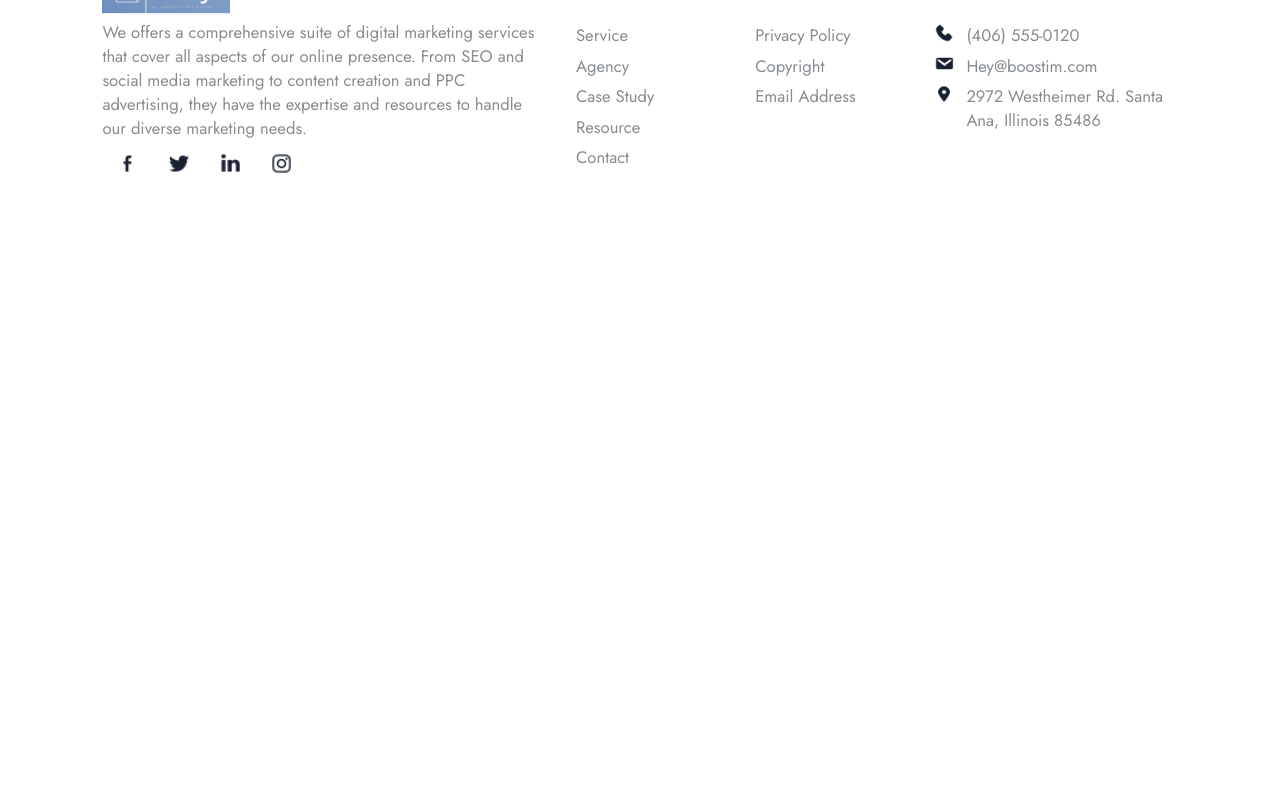
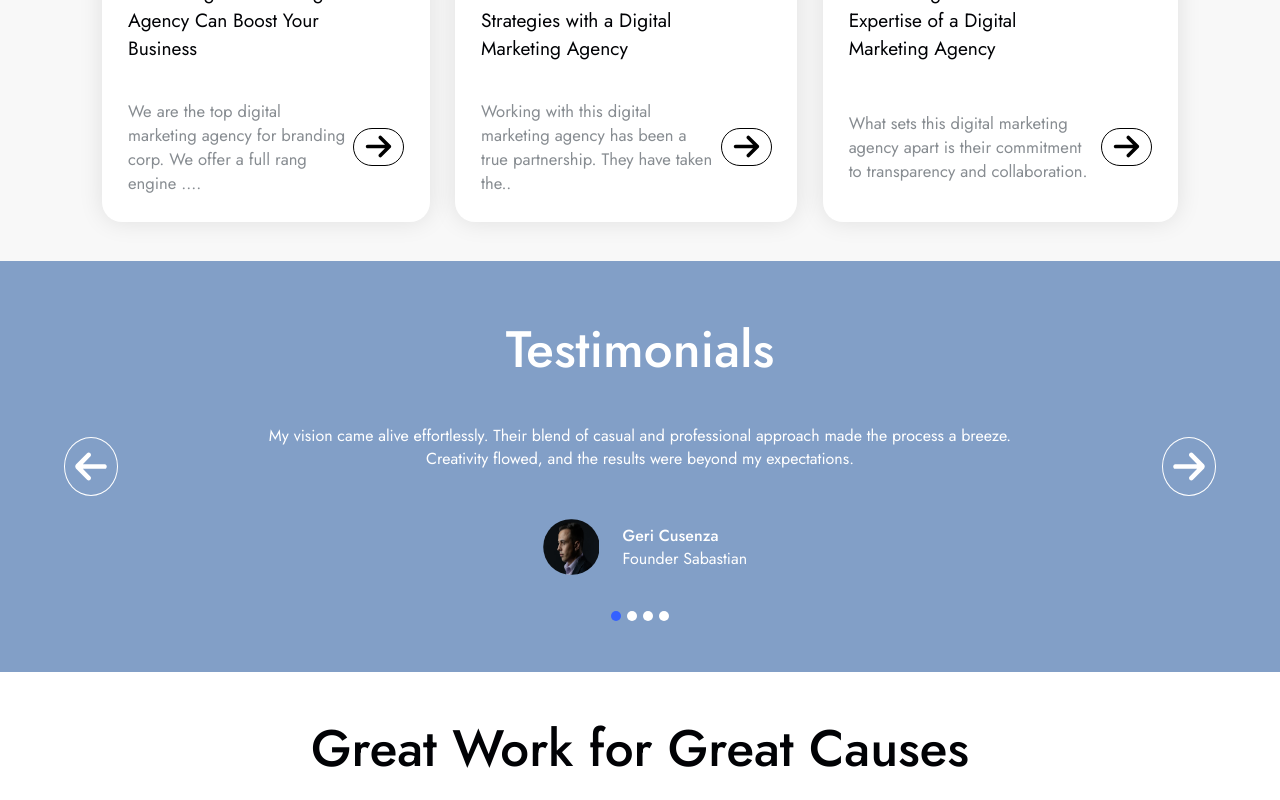
Before and after one commit to Shivam-GLA/iquincesoft, a React (Vite) app: page /blog in a window 1280 px wide. Shown: the part 680-1480 px from the top of the page. Before the commit the page ends 907 px from the top, so only its background shows below. Built offline with nearby package versions, Linux system fonts and the light colour scheme.

Commit message:
add Blog content

```diff
--- a/src/components/Blog.jsx
+++ b/src/components/Blog.jsx
@@ -1,10 +1,16 @@
 import Bg from "./Bg"
+import Seo from "./Seo"
+import Test from "./Test"
+import GreatWork from "./GreatWork"
 import logo from '/img/bg/img3.png'
 
 function Blog() {
     return (
         <>
             <Bg title='Blog' imgPath={logo}/>
+            <Seo />
+            <Test />
+            <GreatWork />
         </>
     )
 }
```
